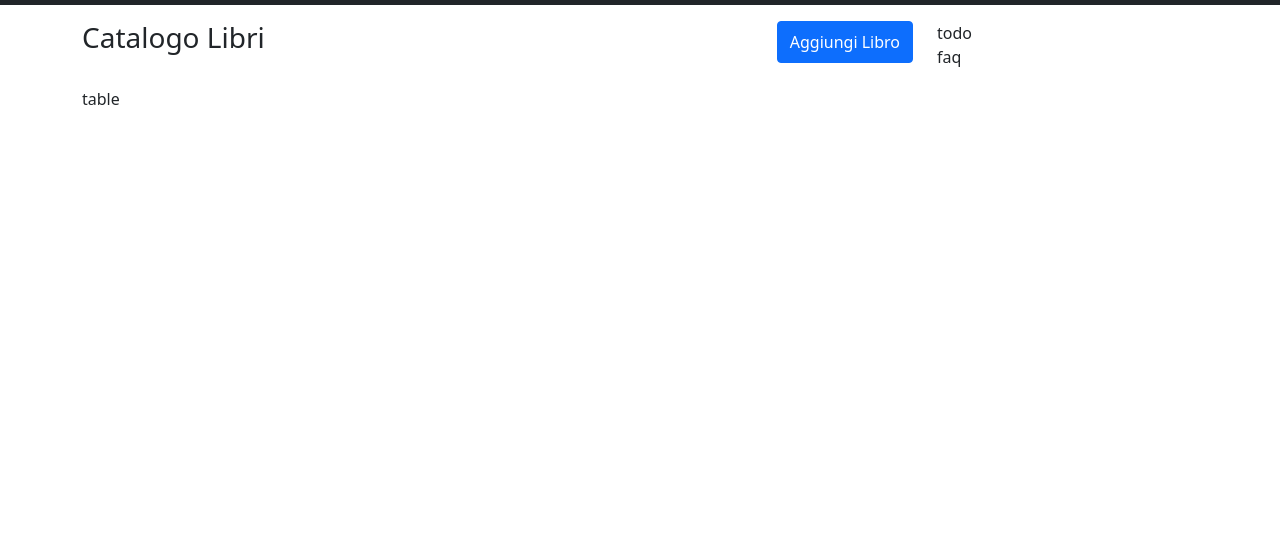
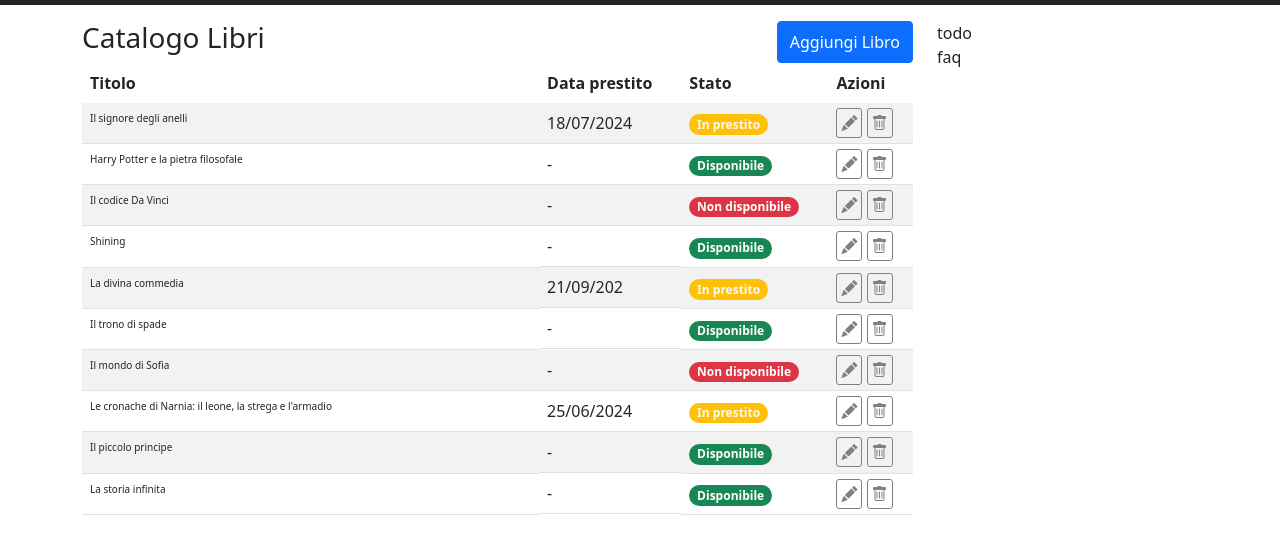
Before and after one commit to MichelangeloCaltagirone/html-css-bootstrap-dashboard, a plain HTML site: page index.html in a window 1280 px wide. Shown: the part 81-634 px from the top of the page. Drawn offline with nearby package versions, Linux system fonts and the light colour scheme.

Commit message:
Add and styled the table in main

```diff
--- a/css/style.css
+++ b/css/style.css
@@ -2,3 +2,33 @@
 #logo {
     height: 60px;
 }
+.hidden {
+    display: none;
+}
+.left-col {
+    width: 60%;
+}
+th {
+    border-bottom: 0;
+}
+tr td:first-child {
+    font-size: 10px;
+}
+td i {
+    color: gray;
+    border: 1px solid gray;
+    padding: 3px 4px;
+    border-radius: 3px;
+}
+/* tr td:nth-child(2) {
+    font-size: 12px;
+} */
+
+@media screen and (min-width: 768px) {
+    .left-col {
+        width: 55%;
+    }
+    .hidden {
+        display: inline;
+    }
+}
--- a/index.html
+++ b/index.html
@@ -4,6 +4,7 @@
     <meta charset="UTF-8">
     <meta name="viewport" content="width=device-width, initial-scale=1.0">
     <!-- Bootstrap CSS 5 link -->
+    <link rel="stylesheet" href="https://cdn.jsdelivr.net/npm/bootstrap-icons@1.5.0/font/bootstrap-icons.css">
     <link href="https://cdn.jsdelivr.net/npm/bootstrap@5.0.2/dist/css/bootstrap.min.css" rel="stylesheet" integrity="sha384-EVSTQN3/azprG1Anm3QDgpJLIm9Nao0Yz1ztcQTwFspd3yD65VohhpuuCOmLASjC" crossorigin="anonymous">
     <link rel="stylesheet" href="css/style.css">
     <title>Book List</title>
@@ -60,7 +61,108 @@
                         <h3>Catalogo Libri</h3>
                         <button type="button" class="btn btn-primary">Aggiungi Libro</button>
                     </div>
-                    <br> table
+                    <table class="table table-striped table-hover">
+                        <thead>
+                          <tr>
+                            <th class="left-col" scope="col">Titolo</th>
+                            <th scope="col" class="d-none d-md-block">Data prestito</th>
+                            <th scope="col">Stato</th>
+                            <th scope="col">Azioni</th>
+                          </tr>
+                        </thead>
+                        <tbody>
+                          <tr>
+                            <td>Il signore degli anelli</td>
+                            <td class="d-none d-md-block">18/07/2024</td>
+                            <td><span class="badge rounded-pill bg-warning text-light">In prestito</span></td>
+                            <td>
+                                <i class="bi bi-pencil-fill"></i>
+                                <i class="bi bi-trash"></i>
+                            </td>
+                          </tr>
+                          <tr>
+                            <td>Harry Potter e la pietra filosofale</td>
+                            <td class="d-none d-md-block">-</td>
+                            <td><span class="badge rounded-pill bg-success">Disponibile</span></td>
+                            <td>
+                                <i class="bi bi-pencil-fill"></i>
+                                <i class="bi bi-trash"></i>
+                            </td>
+                          </tr>
+                          <tr>
+                            <td>Il codice Da Vinci</td>
+                            <td class="d-none d-md-block">-</td>
+                            <td><span class="badge rounded-pill bg-danger">Non disponibile</span></td>
+                            <td>
+                                <i class="bi bi-pencil-fill"></i>
+                                <i class="bi bi-trash"></i>
+                            </td>
+                          </tr>
+                          <tr>
+                            <td>Shining</td>
+                            <td class="d-none d-md-block">-</td>
+                            <td><span class="badge rounded-pill bg-success">Disponibile</span></td>
+                            <td>
+                                <i class="bi bi-pencil-fill"></i>
+                                <i class="bi bi-trash"></i>
+                            </td>
+                          </tr>
+                          <tr>
+                            <td>La divina commedia</td>
+                            <td class="d-none d-md-block">21/09/202</td>
+                            <td><span class="badge rounded-pill bg-warning text-light">In prestito</span></td>
+                            <td>
+                                <i class="bi bi-pencil-fill"></i>
+                                <i class="bi bi-trash"></i>
+                            </td>
+                          </tr>
+                          <tr>
+                            <td>Il trono di spade</td>
+                            <td class="d-none d-md-block">-</td>
+                            <td><span class="badge rounded-pill bg-success">Disponibile</span></td>
+                            <td>
+                                <i class="bi bi-pencil-fill"></i>
+                                <i class="bi bi-trash"></i>
+                            </td>
+                          </tr>
+                          <tr>
+                            <td>Il mondo di Sofia</td>
+                            <td class="d-none d-md-block">-</td>
+                            <td><span class="badge rounded-pill bg-danger">Non disponibile</span></td>
+                            <td>
+                                <i class="bi bi-pencil-fill"></i>
+                                <i class="bi bi-trash"></i>
+                            </td>
+                          </tr>
+                          <tr>
+                            <td>Le cronache di Narnia: il leone, la strega e l'armadio</td>
+                            <td class="d-none d-md-block">25/06/2024</td>
+                            <td><span class="badge rounded-pill bg-warning text-light">In prestito</span></td>
+                            <td>
+                                <i class="bi bi-pencil-fill"></i>
+                                <i class="bi bi-trash"></i>
+                            </td>
+                          </tr>
+                          <tr>
+                            <td>Il piccolo principe</td>
+                            <td class="d-none d-md-block">-</td>
+                            <td><span class="badge rounded-pill bg-success">Disponibile</span></td>
+                            <td>
+                                <i class="bi bi-pencil-fill"></i>
+                                <i class="bi bi-trash"></i>
+                            </td>
+                          </tr>
+                          <tr>
+                            <td>La storia infinita</td>
+                            <td class="d-none d-md-block">-</td>
+                            <td><span class="badge rounded-pill bg-success">Disponibile</span></td>
+                            <td>
+                                <i class="bi bi-pencil-fill"></i>
+                                <i class="bi bi-trash"></i></td>
+                          </tr>
+                        </tbody>
+                      </table>
+
                 </div>
                 <div class="col col-lg-3">
                     todo <br> faq
```
